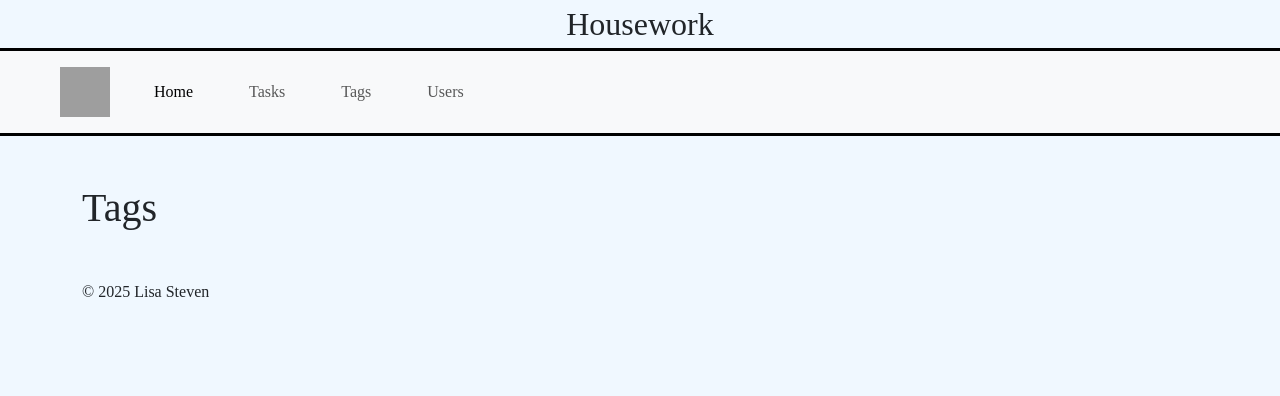
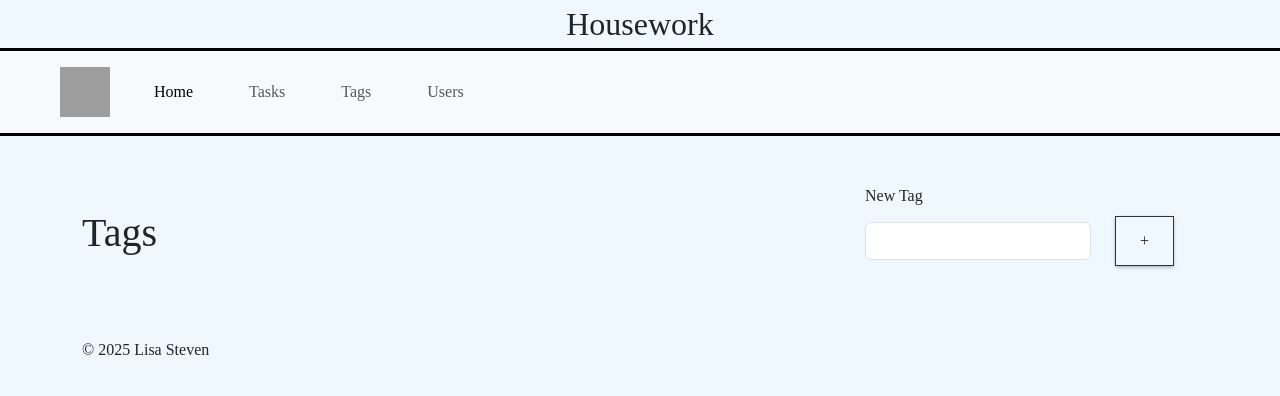
Before and after one commit to LisaS7/HouseworkTracker, a FastAPI app: page /tags/ in a window 1280 px wide. Shown: the top 396 px of the page. Run offline with FastAPI, Linux system fonts and the light colour scheme; some web fonts are replaced; grey boxes are pictures that could not be loaded.

Commit message:
Adding functionality to create and delete tags

```diff
--- a/routes/tags.py
+++ b/routes/tags.py
@@ -1,10 +1,12 @@
 from fastapi import APIRouter, Request, Depends
+from fastapi.responses import RedirectResponse, JSONResponse
 from sqlalchemy.orm import Session
 
 from config import templates, logger
 from DB.session import get_db
 
-from services.Tag import get_all_tags
+from services.Tag import get_all_tags, get_tag_by_name, create_tag, delete_tag
+from services.schemas import TagCreate
 
 router = APIRouter()
 
@@ -13,7 +15,6 @@ router = APIRouter()
 async def get_tags(request: Request, db: Session = Depends(get_db)):
     data = get_all_tags(db)
 
-    print(request.headers.get("accept", ""))
     if "application/json" in request.headers.get("accept", ""):
         return data
 
@@ -23,4 +24,26 @@ async def get_tags(request: Request, db: Session = Depends(get_db)):
     )
 
 
+@router.post("/")
+async def create_new_tag(
+    request: Request, tag: TagCreate, db: Session = Depends(get_db)
+):
+    logger.info(f"{request.method} {request.url}")
+    existing = get_tag_by_name(db, tag.name)
+
+    if not existing:
+        create_tag(db, tag)
+    else:
+        logger.warning(f"Tag already exists: {tag}")
+        return JSONResponse(status_code=409, content="Tag already exists")
+
+    return RedirectResponse(url="/tags", status_code=201)
+
+
+@router.delete("/{tag_id}")
+async def tag_delete(tag_id: int, db: Session = Depends(get_db)):
+    delete_tag(db, tag_id)
+    return RedirectResponse(url="/tags", status_code=204)
+
+
 # TODO: edit tags
--- a/services/Tag.py
+++ b/services/Tag.py
@@ -25,12 +25,22 @@ def get_tag_by_id(db: Session, id: int) -> TagModel:
     return tag
 
 
+def get_tag_by_name(db: Session, name: str) -> TagModel:
+    # ilike makes the query case insensitive! cool!
+    tag = db.query(Tag).filter(Tag.name.ilike(name)).first()
+    if not tag:
+        return None
+    return tag
+
+
 def create_tag(db: Session, tag: TagCreate) -> TagModel:
-    db.add(tag)
+    # we need to convert pydantic model to sqlalchemy model before adding to db
+    db_tag = Tag(name=tag.name)
+    db.add(db_tag)
     db.commit()
-    db.refresh(tag)
-    logger.info(f"Created {tag}")
-    return tag
+    db.refresh(db_tag)
+    logger.info(f"Created {db_tag}")
+    return db_tag
 
 
 def update_tag(db: Session, id: int, tag: TagUpdate) -> TagModel:
--- /dev/null
+++ b/static/js/delete.js
@@ -0,0 +1,20 @@
+async function delete_item(endpoint, id) {
+  if (!confirm("Are you sure?")) return;
+
+  const url = `/${endpoint}/${id}`;
+
+  const response = await fetch(url, {
+    method: "DELETE",
+    headers: {
+      "Content-Type": "application/json",
+    },
+  });
+
+  if (response.ok) {
+    alert("Deleted!");
+    window.location.href = "/tags";
+  } else {
+    const errorData = await response.json();
+    alert(errorData);
+  }
+}
--- /dev/null
+++ b/static/js/submit-tags.js
@@ -0,0 +1,28 @@
+document
+  .querySelector("form")
+  .addEventListener("submit", async function (event) {
+    event.preventDefault();
+    const formData = new FormData(event.target);
+    const formObject = {};
+
+    // This is required because formData is not json
+    // and the backend cannot accept a formData object
+    formData.forEach((value, key) => {
+      formObject[key] = value;
+    });
+
+    const response = await fetch("/tags/", {
+      method: "POST",
+      headers: { "Content-Type": "application/json" },
+      body: JSON.stringify(formObject),
+    });
+
+    if (response.ok) {
+      alert("Tag added!");
+      window.location.href = "/tags";
+    } else {
+      // HANDLE ERRORS
+      const errorData = await response.json();
+      alert(errorData);
+    }
+  });
--- a/static/js/submit-form.js
+++ b/static/js/submit-tasks.js
@@ -5,6 +5,8 @@ document
     const formData = new FormData(event.target);
     const formObject = {};
 
+    // This is required because formData is not json
+    // and the backend cannot accept a formData object
     formData.forEach((value, key) => {
       if (key === "tags") {
         if (!formObject["tags"]) {
@@ -15,8 +17,6 @@ document
         formObject[key] = value;
       }
     });
-
-    console.log(formObject);
 
     const response = await fetch("/tasks/", {
       method: "POST",
--- a/templates/tags/tags.html
+++ b/templates/tags/tags.html
@@ -1,11 +1,35 @@
 {% extends "base.html" %} {% block title %}Tags - Housework Tracker{% endblock
 %} {% block content %}
 
-<h1 class="mb-4">Tags</h1>
-
+<div class="d-flex justify-content-between align-items-center">
+  <h1>Tags</h1>
+  <form>
+    <div class="mb-4">
+      <label for="name" class="form-label">New Tag</label>
+      <div class="d-flex mb-4 align-items-center">
+        <input
+          type="text"
+          id="name"
+          name="name"
+          class="form-control"
+          maxlength="50"
+          required
+        />
+        <button type="submit" class="btn btn-small mx-4">+</button>
+      </div>
+    </div>
+  </form>
+</div>
 {% for tag in tags %}
 <div class="tag-container p-3 mb-5">
-  <h2>{{ tag.name }}</h2>
+  <div class="d-flex justify-content-between align-items-center">
+    <h2>{{ tag.name }}</h2>
+    {% if not tag.tasks %}
+    <button class="btn btn-danger" onclick="delete_item('tags',{{ tag.id }})">
+      Delete
+    </button>
+    {% endif %}
+  </div>
   {% if tag.tasks %}
   <div class="task-list">
     {% for task in tag.tasks %}
@@ -21,4 +45,7 @@
   <p>No tasks assigned to this tag.</p>
   {% endif %}
 </div>
-{% endfor %} {% endblock %}
+{% endfor %} {% endblock %} {% block scripts %}
+<script src="{{ url_for('static', path='js/submit-tags.js') }}"></script>
+<script src="{{ url_for('static', path='js/delete.js') }}"></script>
+{% endblock %}
--- a/templates/tasks/task_form.html
+++ b/templates/tasks/task_form.html
@@ -81,5 +81,5 @@ endblock %} {% block content %}
 />
 <script src="https://cdn.jsdelivr.net/npm/choices.js/public/assets/scripts/choices.min.js"></script>
 <script src="{{ url_for('static', path='js/choices.js') }}"></script>
-<script src="{{ url_for('static', path='js/submit-form.js') }}"></script>
+<script src="{{ url_for('static', path='js/submit-tasks.js') }}"></script>
 {% endblock %}
```
